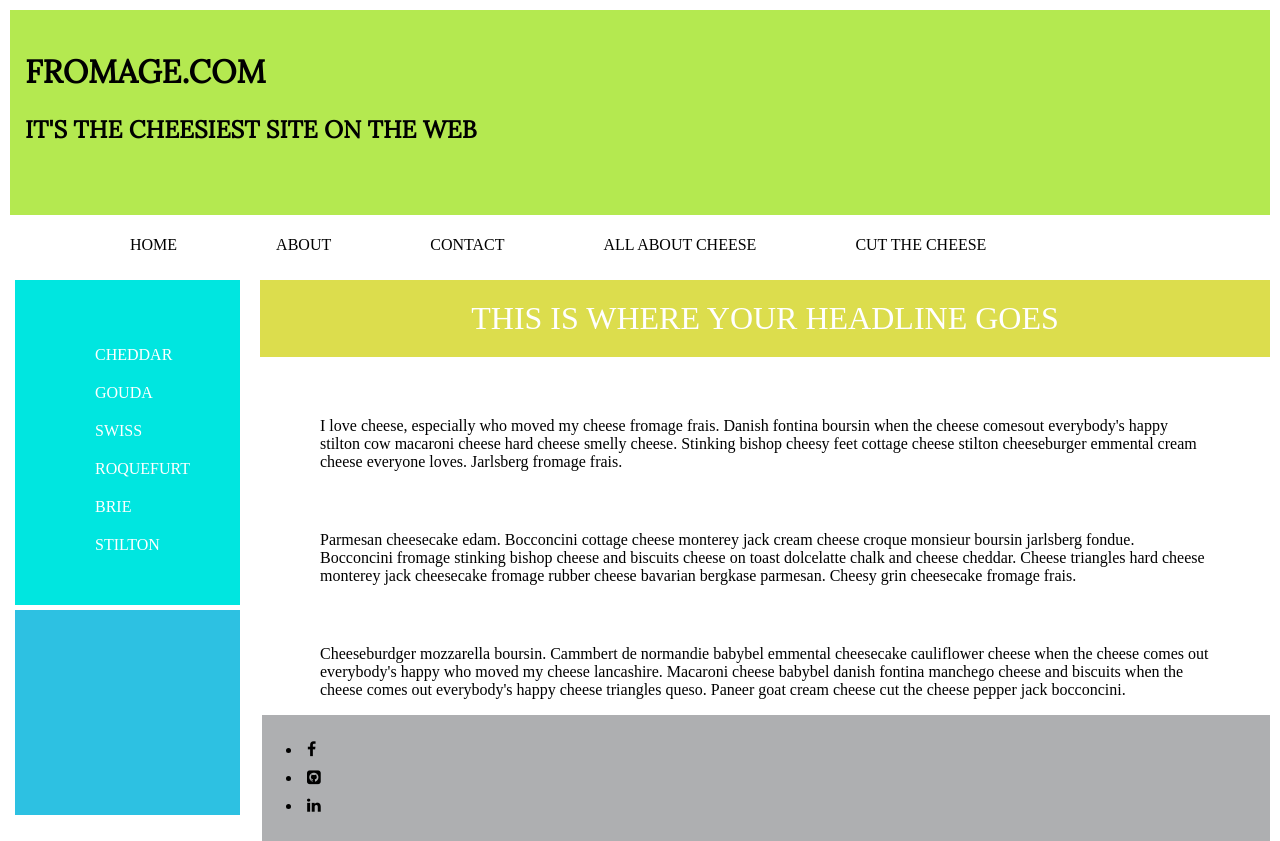
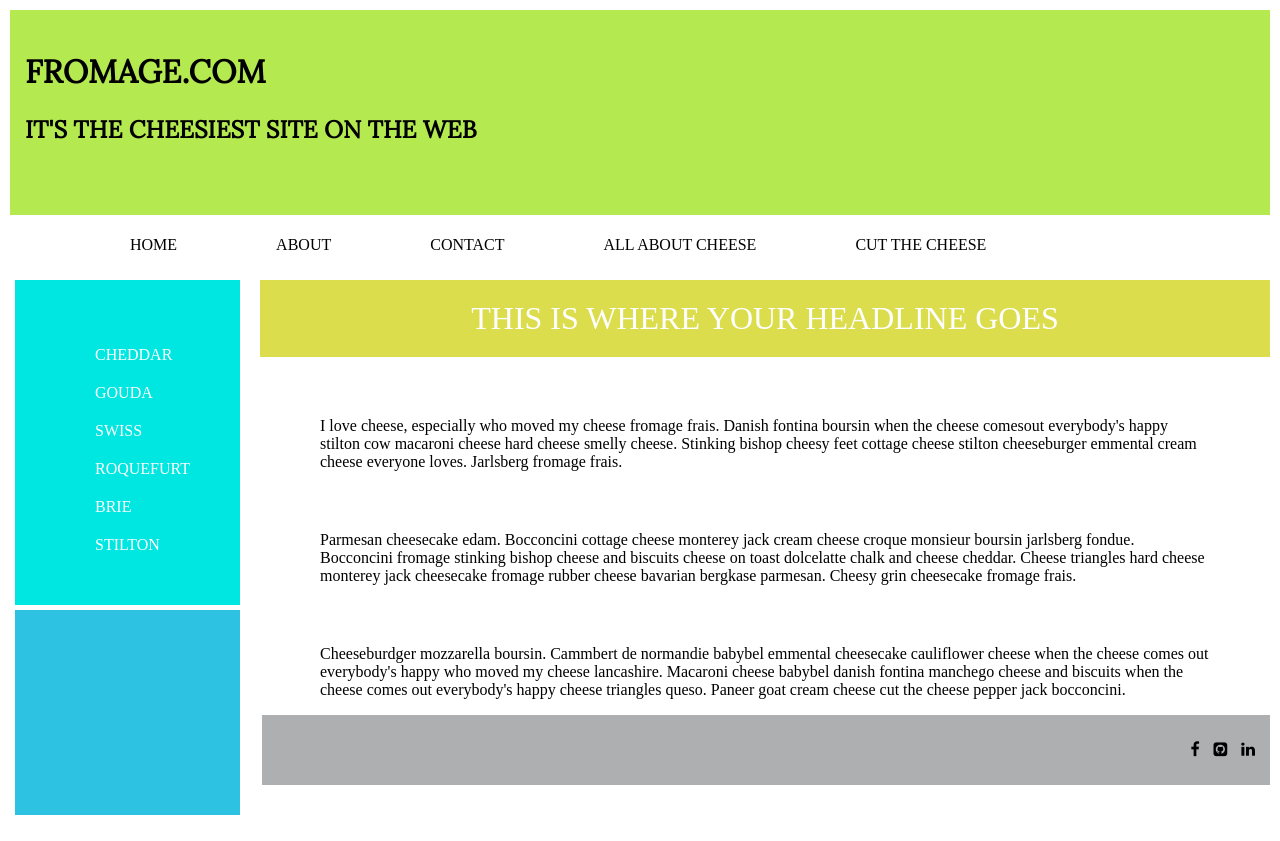
Before and after one commit to cyneng/week5, a plain HTML site: page index.html in a window 1280 px wide. After the commit the page ends 820 px from the top, so only its background shows below. Drawn offline with Linux system fonts and the light colour scheme.

Commit message:
updated footer, social icons, and ul again

```diff
--- a/styles/stylesheet.css
+++ b/styles/stylesheet.css
@@ -96,6 +96,7 @@ a {
 		position: relative;
 		bottom: 0;
 		margin-left: 252px;
+		overflow: hidden;
 }
 
 .footer a {
@@ -103,13 +104,12 @@ a {
 }
 
 .footerul {
-	/*	position: absolute;
-		right: 10px;*/
-		display: inline-block;
+		list-style-type: none;
+		float: right;
+		margin-right: 10px;
 }
 
 .socialicons {
-		/*display: inline-block;*/
+		display: inline-block;
 		padding: 5px;
-		/*margin-right: 10px;*/
 	}
```
Also changed, not shown: index.html (+1 -0 lines).
